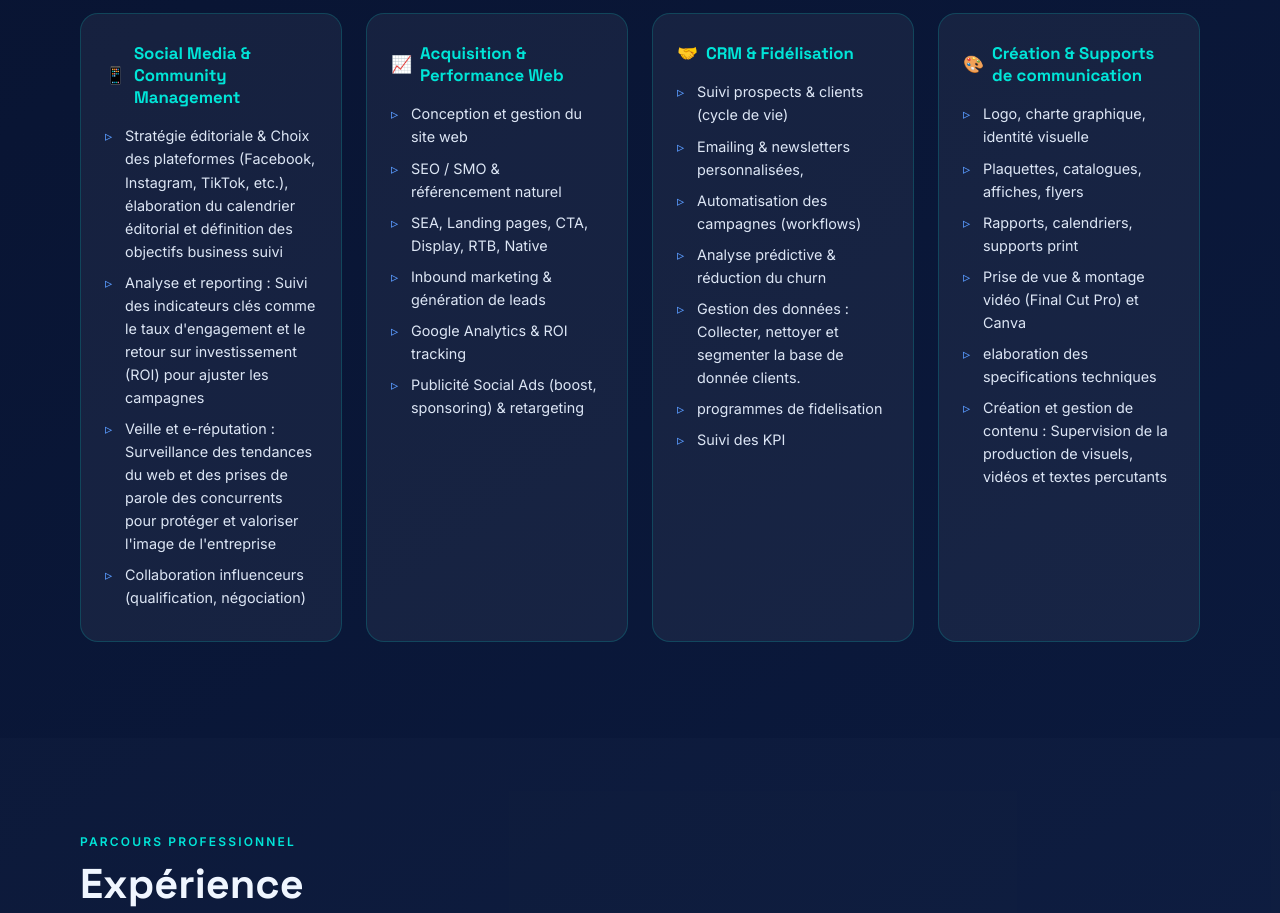
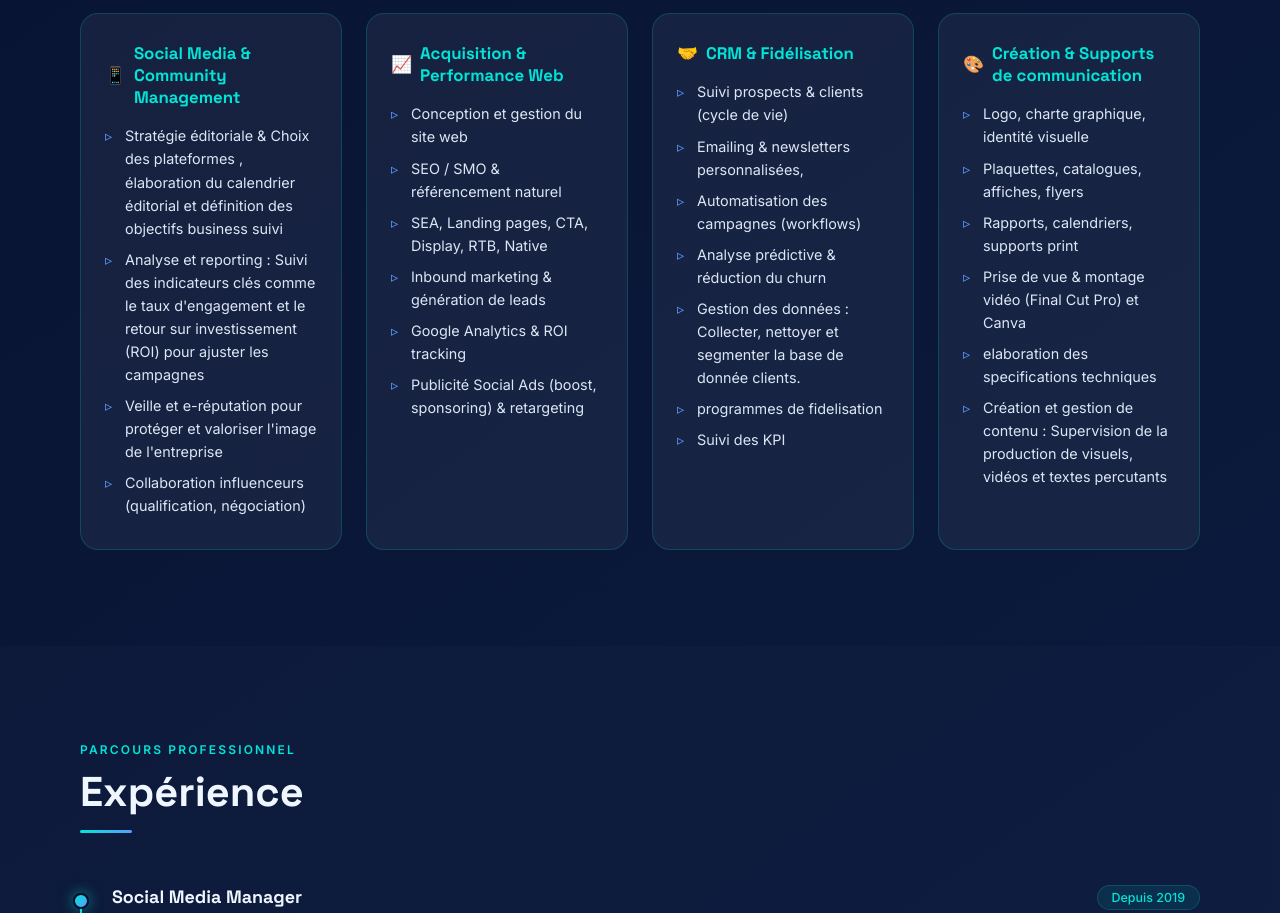
Before and after one commit to abdoulaat/abdoulaat.github.io, a plain HTML site: page index.html in a window 1280 px wide. Shown: the part 1700-2613 px from the top of the page. Drawn offline with Linux system fonts and the light colour scheme.

Commit message:
Refine text in Social Media Management section

```diff
--- a/index.html
+++ b/index.html
@@ -1052,9 +1052,9 @@
         <div class="pillar-card">
           <h3><span>📱</span> Social Media &amp; Community Management</h3>
           <ul>
-            <li>Stratégie éditoriale &amp; Choix des plateformes (Facebook, Instagram, TikTok, etc.), élaboration du calendrier éditorial et définition des objectifs business suivi </li>
+            <li>Stratégie éditoriale &amp; Choix des plateformes , élaboration du calendrier éditorial et définition des objectifs business suivi </li>
             <li>Analyse et reporting : Suivi des indicateurs clés comme le taux d'engagement et le retour sur investissement (ROI) pour ajuster les campagnes</li>
-            <li>Veille et e-réputation : Surveillance des tendances du web et des prises de parole des concurrents pour protéger et valoriser l'image de l'entreprise</li>
+            <li>Veille et e-réputation pour protéger et valoriser l'image de l'entreprise</li>
             <li>Collaboration influenceurs (qualification, négociation)</li>
           </ul>
         </div>
```
